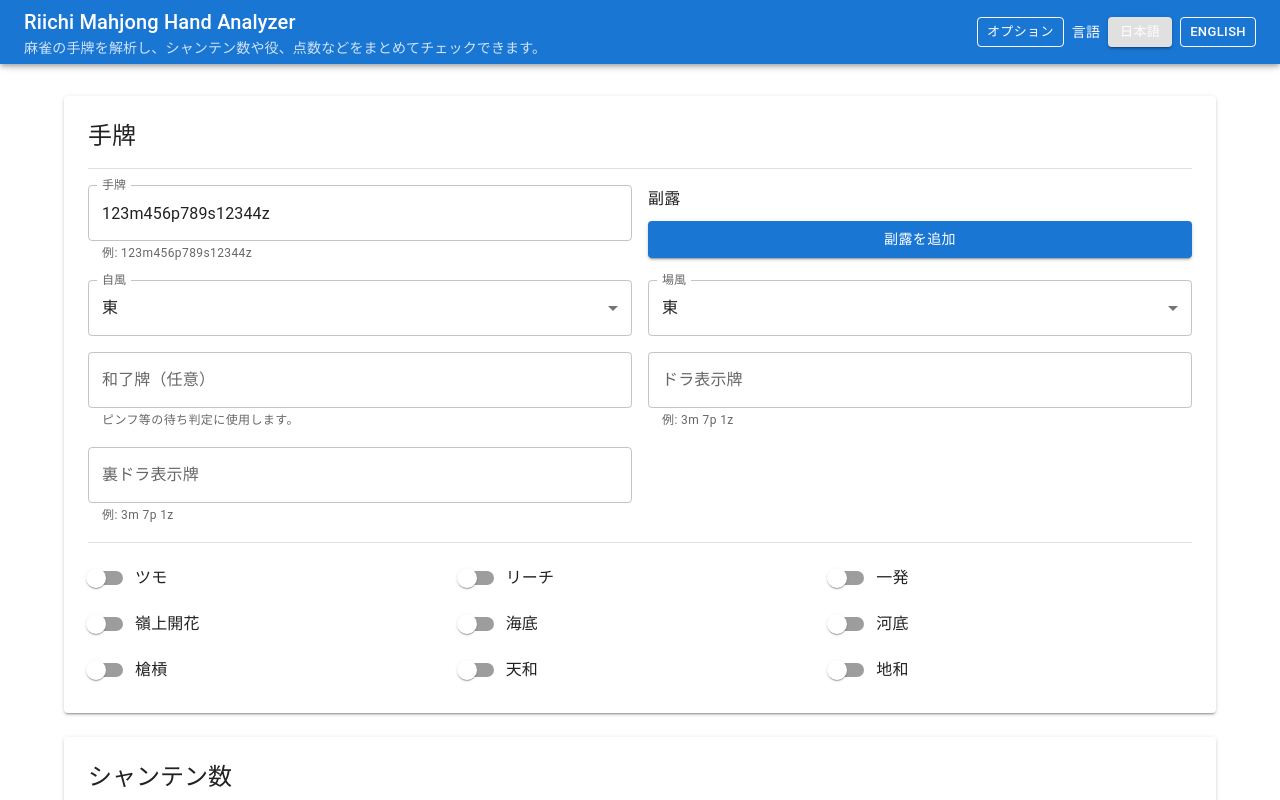
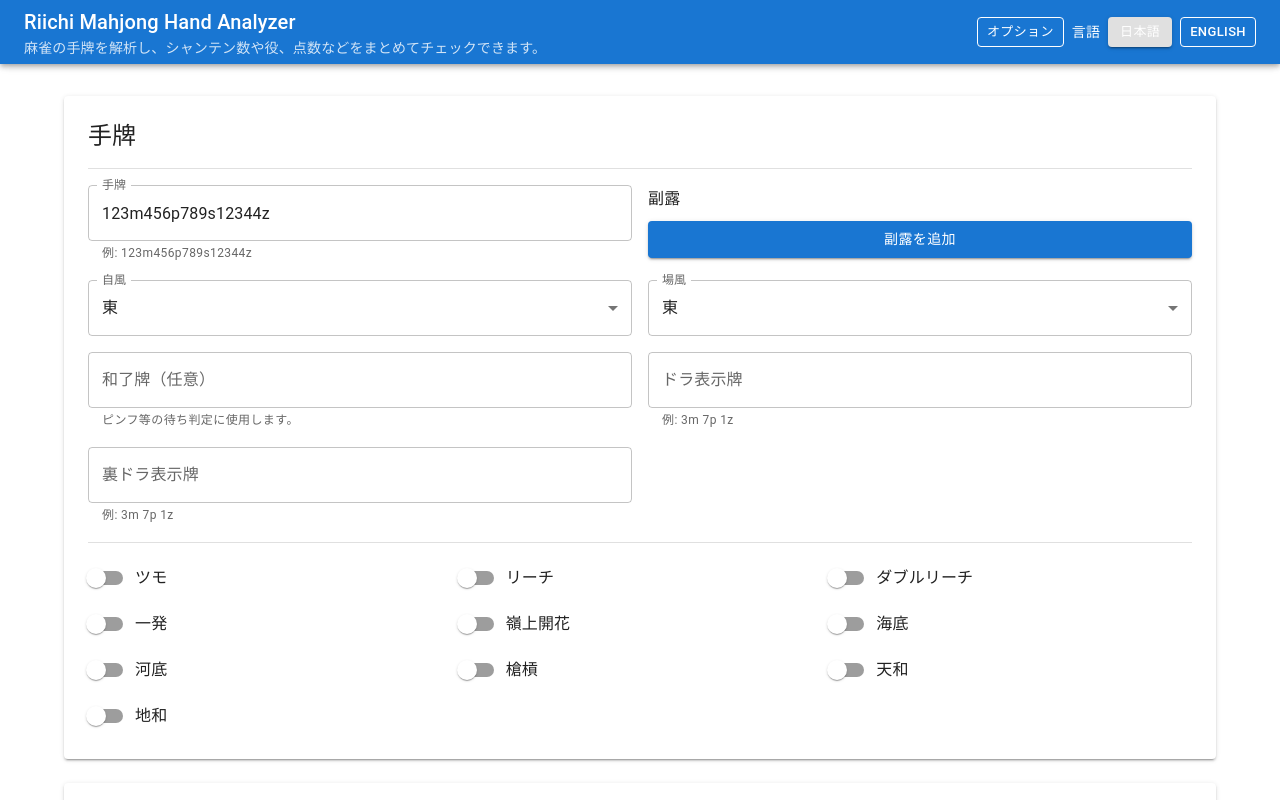
Before and after one commit to h1g0/riichi_mahjong_hand_analyzer, a React (Vite) app: page / in a window 1280 px wide. Shown: the top 800 px of the page. Built offline with nearby package versions, Linux system fonts and the light colour scheme.

Commit message:
Add support for Double Riichi in game logic and localization

```diff
--- a/src/App.tsx
+++ b/src/App.tsx
@@ -61,6 +61,7 @@ function App() {
   const [winTileInput, setWinTileInput] = useState("");
   const [isTsumo, setIsTsumo] = useState(false);
   const [isRiichi, setIsRiichi] = useState(false);
+  const [isDoubleRiichi, setIsDoubleRiichi] = useState(false);
   const [isIppatsu, setIsIppatsu] = useState(false);
   const [isRinshan, setIsRinshan] = useState(false);
   const [isHaitei, setIsHaitei] = useState(false);
@@ -209,6 +210,7 @@ function App() {
       kiriageMangan,
       isTsumo,
       isRiichi,
+      isDoubleRiichi,
       isIppatsu,
       isRinshan,
       isHaitei,
@@ -241,6 +243,7 @@ function App() {
     kiriageMangan,
     isTsumo,
     isRiichi,
+    isDoubleRiichi,
     isIppatsu,
     isRinshan,
     isHaitei,
@@ -463,7 +466,22 @@ function App() {
             >
               {[
                 { label: t("tsumo"), value: isTsumo, set: setIsTsumo },
-                { label: t("riichi"), value: isRiichi, set: setIsRiichi },
+                {
+                  label: t("riichi"),
+                  value: isRiichi,
+                  set: (v: boolean) => {
+                    setIsRiichi(v);
+                    if (v) setIsDoubleRiichi(false);
+                  },
+                },
+                {
+                  label: t("doubleRiichi"),
+                  value: isDoubleRiichi,
+                  set: (v: boolean) => {
+                    setIsDoubleRiichi(v);
+                    if (v) setIsRiichi(false);
+                  },
+                },
                 { label: t("ippatsu"), value: isIppatsu, set: setIsIppatsu },
                 { label: t("rinshan"), value: isRinshan, set: setIsRinshan },
                 { label: t("haitei"), value: isHaitei, set: setIsHaitei },
--- a/src/locales/en.json
+++ b/src/locales/en.json
@@ -15,6 +15,7 @@
   "winTileHelp": "Used for pinfu/wait checks.",
   "tsumo": "Tsumo",
   "riichi": "Riichi",
+  "doubleRiichi": "Double Riichi",
   "ippatsu": "Ippatsu",
   "rinshan": "Rinshan",
   "haitei": "Haitei",
@@ -115,6 +116,7 @@
     "Daisuushi": "Big Four Winds",
     "Shousuushi": "Small Four Winds",
     "Riichi": "Riichi",
+    "Double Riichi": "Double Riichi",
     "Menzen Tsumo": "Menzen Tsumo",
     "Ippatsu": "Ippatsu",
     "Rinshan Kaihou": "After a Kan",
--- a/src/locales/ja.json
+++ b/src/locales/ja.json
@@ -15,6 +15,7 @@
   "winTileHelp": "ピンフ等の待ち判定に使用します。",
   "tsumo": "ツモ",
   "riichi": "リーチ",
+  "doubleRiichi": "ダブルリーチ",
   "ippatsu": "一発",
   "rinshan": "嶺上開花",
   "haitei": "海底",
@@ -115,6 +116,7 @@
     "Daisuushi": "大四喜",
     "Shousuushi": "小四喜",
     "Riichi": "立直",
+    "Double Riichi": "ダブル立直",
     "Menzen Tsumo": "門前清自摸和",
     "Ippatsu": "一発",
     "Rinshan Kaihou": "嶺上開花",
--- a/src/mahjong/yaku.ts
+++ b/src/mahjong/yaku.ts
@@ -42,6 +42,7 @@ type EvalInput = {
   kuipinfu30: boolean;
   isTsumo: boolean;
   isRiichi: boolean;
+  isDoubleRiichi: boolean;
   isIppatsu: boolean;
   isRinshan: boolean;
   isHaitei: boolean;
@@ -424,9 +425,10 @@ const evaluateStandard = (
     yakuman.push({ name: "Shousuushi", yakuman: 1 });
   }
 
-  if (menzen && input.isRiichi) yakus.push({ name: "Riichi", han: 1 });
+  if (menzen && input.isDoubleRiichi) yakus.push({ name: "Double Riichi", han: 2 });
+  else if (menzen && input.isRiichi) yakus.push({ name: "Riichi", han: 1 });
   if (menzen && input.isTsumo) yakus.push({ name: "Menzen Tsumo", han: 1 });
-  if (menzen && input.isRiichi && input.isIppatsu && input.allowIppatsuUra) {
+  if (menzen && (input.isRiichi || input.isDoubleRiichi) && input.isIppatsu && input.allowIppatsuUra) {
     yakus.push({ name: "Ippatsu", han: 1 });
   }
   if (input.isRinshan) yakus.push({ name: "Rinshan Kaihou", han: 1 });
```
Also changed, not shown: 1 other file (tests, documents, lock files or other folders).
